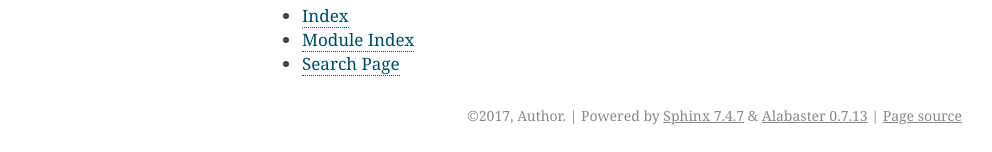
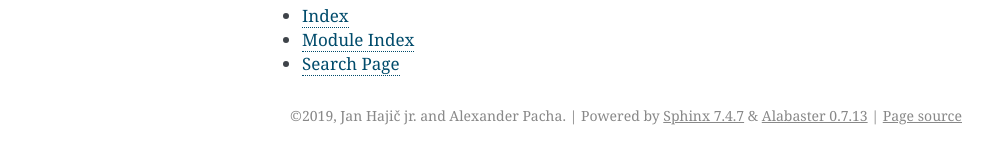
Before and after one commit to OMR-Research/mung, a Sphinx documentation site: the page built from doc/index.rst, in a window 1280 px wide. Shown: the part 1848-2000 px from the top of the page, without its empty margins (148-1140 px from the left). Built offline with Sphinx 7.4.7, drawn with Linux system fonts in a browser that asks for light colours; pages that are not in the unit, such as notebooks, are missing from menus.

```diff
--- a/doc/conf.py
+++ b/doc/conf.py
@@ -1,7 +1,7 @@
 #!/usr/bin/env python3
 # -*- coding: utf-8 -*-
 #
-# muscima documentation build configuration file, created by
+# mung documentation build configuration file, created by
 # sphinx-quickstart on Sun Feb  5 20:12:02 2017.
 #
 # This file is execfile()d with the current directory set to its
@@ -54,18 +54,18 @@ source_suffix = '.rst'
 master_doc = 'index'
 
 # General information about the project.
-project = 'muscima'
-copyright = '2017, Author'
-author = 'Author'
+project = 'mung'
+copyright = '2019, Jan Hajič jr. and Alexander Pacha'
+author = 'Jan Hajič jr. and Alexander Pacha'
 
 # The version info for the project you're documenting, acts as replacement for
 # |version| and |release|, also used in various other places throughout the
 # built documents.
 #
 # The short X.Y version.
-version = '0.3'
+version = '1.0'
 # The full version, including alpha/beta/rc tags.
-release = '0.3.0'
+release = '1.0.0'
 
 # The language for content autogenerated by Sphinx. Refer to documentation
 # for a list of supported languages.
@@ -139,7 +139,7 @@ html_theme = 'alabaster'
 # The name for this set of Sphinx documents.
 # "<project> v<release> documentation" by default.
 #
-# html_title = 'muscima v'
+# html_title = 'mung v'
 
 # A shorter title for the navigation bar.  Default is the same as html_title.
 #
@@ -239,7 +239,7 @@ html_static_path = ['_static']
 # html_search_scorer = 'scorer.js'
 
 # Output file base name for HTML help builder.
-htmlhelp_basename = 'muscimadoc'
+htmlhelp_basename = 'mungdoc'
 
 # -- Options for LaTeX output ---------------------------------------------
 
@@ -265,8 +265,8 @@ latex_elements = {
 # (source start file, target name, title,
 #  author, documentclass [howto, manual, or own class]).
 latex_documents = [
-    (master_doc, 'muscima.tex', 'muscima Documentation',
-     'Author', 'manual'),
+    (master_doc, 'mung.tex', 'mung Documentation',
+     'Jan Hajič jr. and Alexander Pacha', 'manual'),
 ]
 
 # The name of an image file (relative to this directory) to place at the top of
@@ -307,7 +307,7 @@ latex_documents = [
 # One entry per manual page. List of tuples
 # (source start file, name, description, authors, manual section).
 man_pages = [
-    (master_doc, 'muscima', 'muscima Documentation',
+    (master_doc, 'mung', 'mung Documentation',
      [author], 1)
 ]
 
@@ -322,8 +322,8 @@ man_pages = [
 # (source start file, target name, title, author,
 #  dir menu entry, description, category)
 texinfo_documents = [
-    (master_doc, 'muscima', 'muscima Documentation',
-     author, 'muscima', 'One line description of project.',
+    (master_doc, 'mung', 'mung Documentation',
+     author, 'mung', 'One line description of project.',
      'Miscellaneous'),
 ]
 
```
Also changed, not shown: LICENSE.txt.
